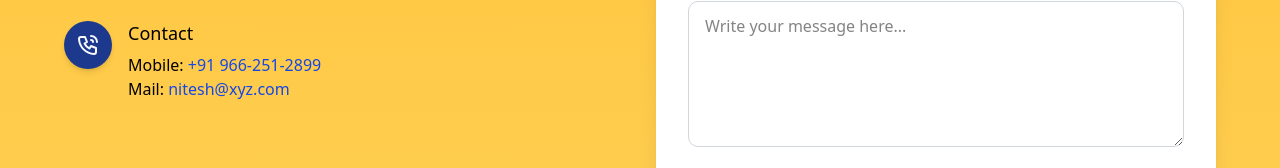
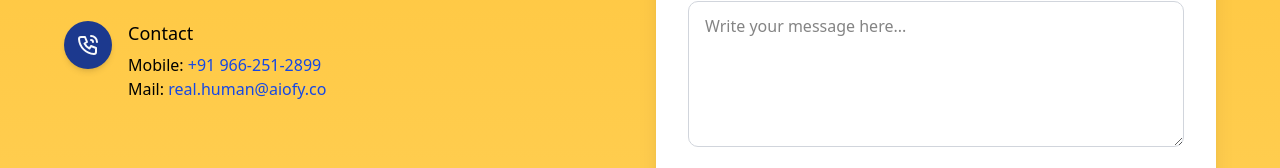
Before and after one commit to remote-cto/aiofy, a Next.js app: page / in a window 1280 px wide. Shown: the part 3437-3605 px from the top of the page. Built offline with nearby package versions, Linux system fonts and the light colour scheme.

Commit message:
changes done

```diff
--- a/app/components/ContactForm.tsx
+++ b/app/components/ContactForm.tsx
@@ -239,10 +239,10 @@ const ContactForm: React.FC = () => {
                     <p className="text-black">
                       Mail:{" "}
                       <a
-                        href="mailto:nitesh@xyz.com"
+                        href="mailto:real.human@aiofy.co"
                         className="text-blue-700 hover:underline"
                       >
-                        nitesh@xyz.com
+                        real.human@aiofy.co
                       </a>
                     </p>
                   </div>
```
